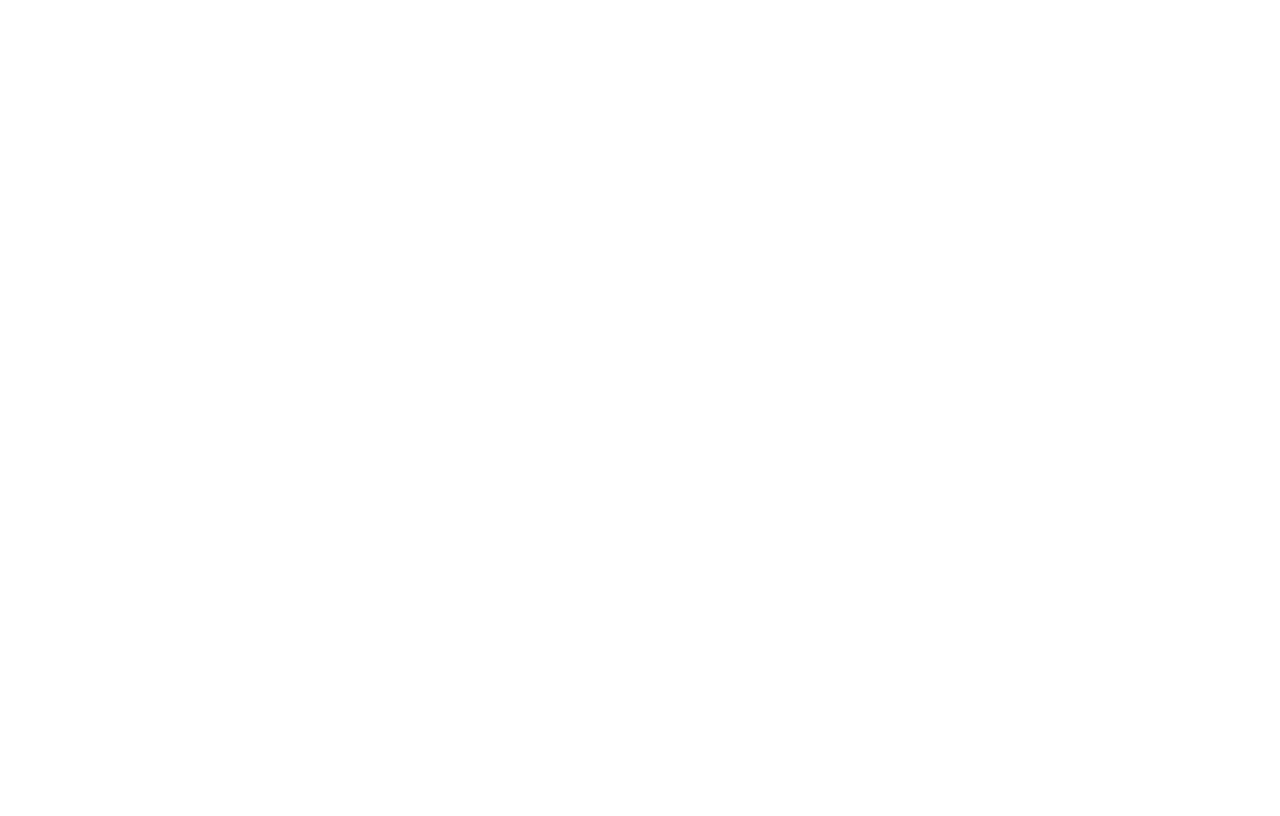
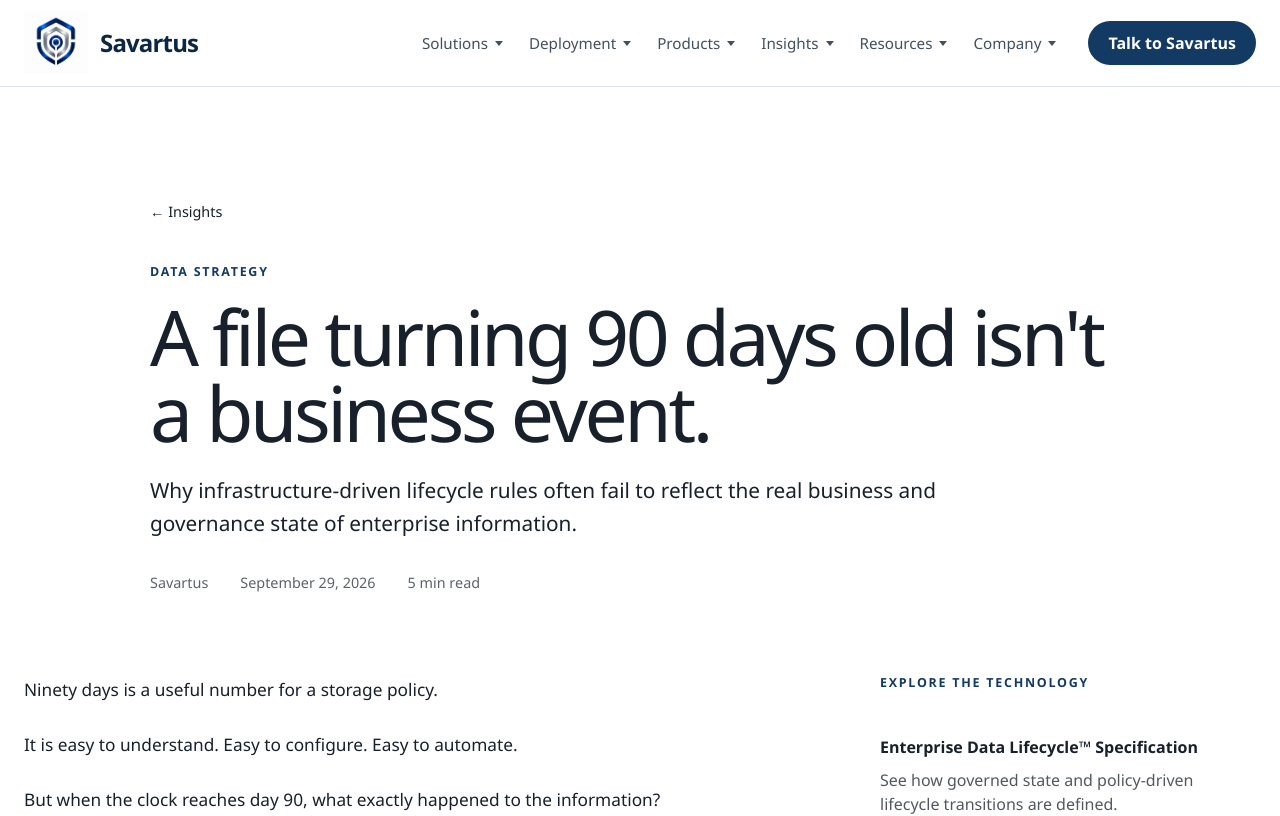
Before and after one commit to rickbump/savartus-website, a Next.js app: page /insights/a-file-turning-90-days-old-isnt-a-business-event in a window 1280 px wide. Before the commit this address had no page. Shown: the top 816 px of the page. Built offline with nearby package versions, Linux system fonts and the light colour scheme.

Commit message:
Publish remaining Insight articles

```diff
--- a/content/insights/articles.ts
+++ b/content/insights/articles.ts
@@ -118,7 +118,7 @@
     author: "Savartus",
     publishedDate: "2026-09-25",
     readingTime: "5 min read",
-    status: "draft",
+    status: "published",
 
     sections: [
       {
@@ -194,7 +194,7 @@
     author: "Savartus",
     publishedDate: "2026-09-29",
     readingTime: "5 min read",
-    status: "draft",
+    status: "published",
 
     sections: [
       {
@@ -278,7 +278,7 @@
     author: "Savartus",
     publishedDate: "2026-10-02",
     readingTime: "6 min read",
-    status: "draft",
+    status: "published",
 
     sections: [
       {
@@ -444,9 +444,9 @@
       "Applications, infrastructure, and media change. Information context, provenance, relationships, and governance must persist.",
     category: "INFORMATION MANAGEMENT",
     author: "Savartus",
-    publishedDate: "2026-10-09",
+    publishedDate: "2026-10-02",
     readingTime: "6 min read",
-    status: "draft",
+    status: "published",
 
     sections: [
       {
```
